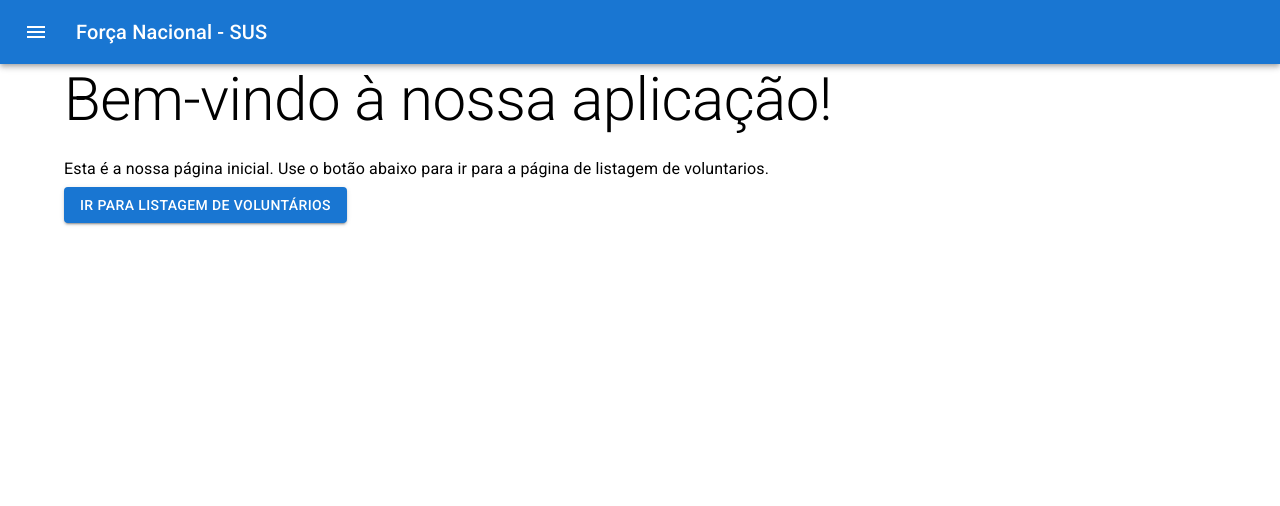
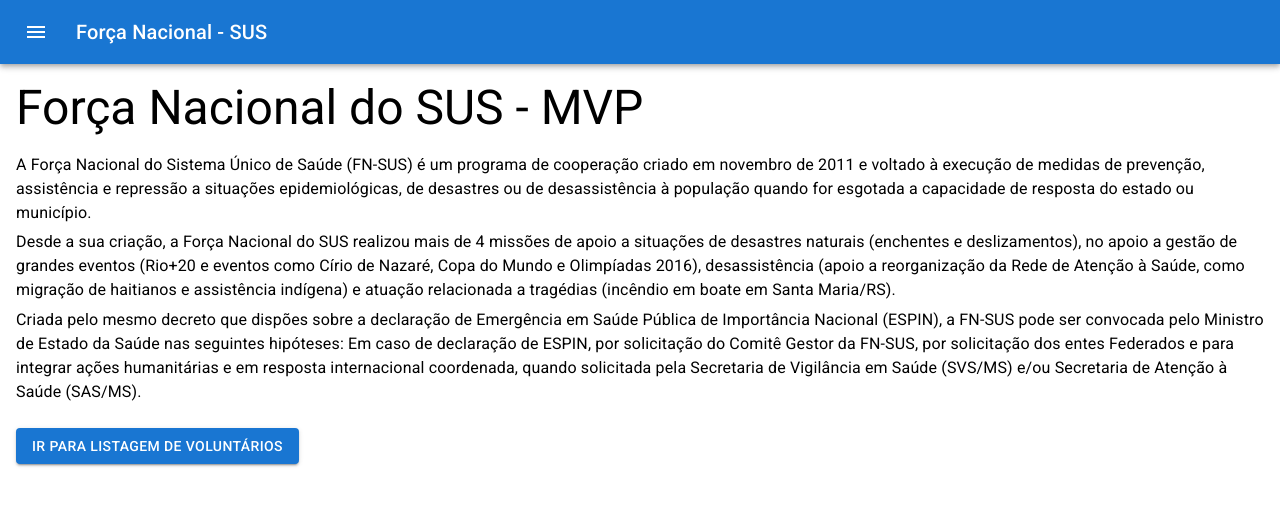
Before and after one commit to GleytonLima/fn-frontend-mvp, a React (Vite) app: page / in a window 1280 px wide. Shown: the top 506 px of the page. Built offline with nearby package versions, Linux system fonts and the light colour scheme.

Commit message:
feat: setup firebase

```diff
--- a/src/components/MissaoTipoDropdown/index.tsx
+++ b/src/components/MissaoTipoDropdown/index.tsx
@@ -33,7 +33,7 @@ export default function MissaoTipoDropdown({
 				<TextField
 					{...params}
 					fullWidth
-					label="Tipos de Missão"
+					label="Filtrar por Tipos de Missão"
 					variant="outlined"
 					error={!!fieldState?.error?.message}
 					helperText={fieldState?.error?.message}
--- a/src/components/VoluntariosFilterForm/index.tsx
+++ b/src/components/VoluntariosFilterForm/index.tsx
@@ -35,12 +35,11 @@ export const VoluntariosFilterForm = ({
 	return (
 		<form>
 			<Grid
-				display={'grid'}
-				alignItems={'start'}
-				justifyItems={'center'}
-				gap={'20px'}
-				padding={{ xs: '1rem 1.5rem', md: '2rem 20rem', lg: '2rem 30rem' }}
+				container
+				spacing={3}
+				style={{ marginTop: '20px', marginBottom: '20px' }}
 			>
+				<Grid item xs={12} sm={6}>
 					<Controller
 						name="missaoTipo"
 						control={control}
@@ -52,6 +51,8 @@ export const VoluntariosFilterForm = ({
 							/>
 						)}
 					/>
+				</Grid>
+				<Grid item xs={12} sm={6}>
 					<Controller
 						name="nome"
 						control={control}
@@ -66,6 +67,7 @@ export const VoluntariosFilterForm = ({
 							></TextField>
 						)}
 					/>
+				</Grid>
 			</Grid>
 			<Grid item xs={12}>
 				<Box display="flex" justifyContent="center" gap="20px">
--- a/src/pages/Home/index.tsx
+++ b/src/pages/Home/index.tsx
@@ -1,4 +1,4 @@
-import { Button, Container, Typography } from '@mui/material';
+import { Box, Button, Typography } from '@mui/material';
 import { useNavigate } from 'react-router-dom';
 import MainBar from '../../components/Header';
 
@@ -8,14 +8,37 @@ const HomePage: React.FC = () => {
 	return (
 		<>
 			<MainBar />
-			<Container>
-				<Typography variant="h2" gutterBottom>
-					Bem-vindo à nossa aplicação!
+			<Box component="section" sx={{ p: 2 }}>
+				<Typography variant="h3" gutterBottom>
+					Força Nacional do SUS - MVP
 				</Typography>
 				<Typography variant="body1" gutterBottom>
-					Esta é a nossa página inicial. Use o botão abaixo para ir para a
-					página de listagem de voluntarios.
+					A Força Nacional do Sistema Único de Saúde (FN-SUS) é um programa de
+					cooperação criado em novembro de 2011 e voltado à execução de medidas
+					de prevenção, assistência e repressão a situações epidemiológicas, de
+					desastres ou de desassistência à população quando for esgotada a
+					capacidade de resposta do estado ou município.
 				</Typography>
+				<Typography variant="body1" gutterBottom>
+					Desde a sua criação, a Força Nacional do SUS realizou mais de 4
+					missões de apoio a situações de desastres naturais (enchentes e
+					deslizamentos), no apoio a gestão de grandes eventos (Rio+20 e eventos
+					como Círio de Nazaré, Copa do Mundo e Olimpíadas 2016), desassistência
+					(apoio a reorganização da Rede de Atenção à Saúde, como migração de
+					haitianos e assistência indígena) e atuação relacionada a tragédias
+					(incêndio em boate em Santa Maria/RS).
+				</Typography>
+				<Typography variant="body1" gutterBottom>
+					Criada pelo mesmo decreto que dispões sobre a declaração de Emergência
+					em Saúde Pública de Importância Nacional (ESPIN), a FN-SUS pode ser
+					convocada pelo Ministro de Estado da Saúde nas seguintes hipóteses: Em
+					caso de declaração de ESPIN, por solicitação do Comitê Gestor da
+					FN-SUS, por solicitação dos entes Federados e para integrar ações
+					humanitárias e em resposta internacional coordenada, quando solicitada
+					pela Secretaria de Vigilância em Saúde (SVS/MS) e/ou Secretaria de
+					Atenção à Saúde (SAS/MS).
+				</Typography>
+				<br />
 				<Button
 					variant="contained"
 					color="primary"
@@ -23,7 +46,7 @@ const HomePage: React.FC = () => {
 				>
 					Ir para listagem de voluntários
 				</Button>
-			</Container>
+			</Box>
 		</>
 	);
 };
```
Also changed, not shown: firebase.json (added), 1 other file (tests, documents, lock files or other folders). Lines whose indentation alone changed are shown as unchanged.
